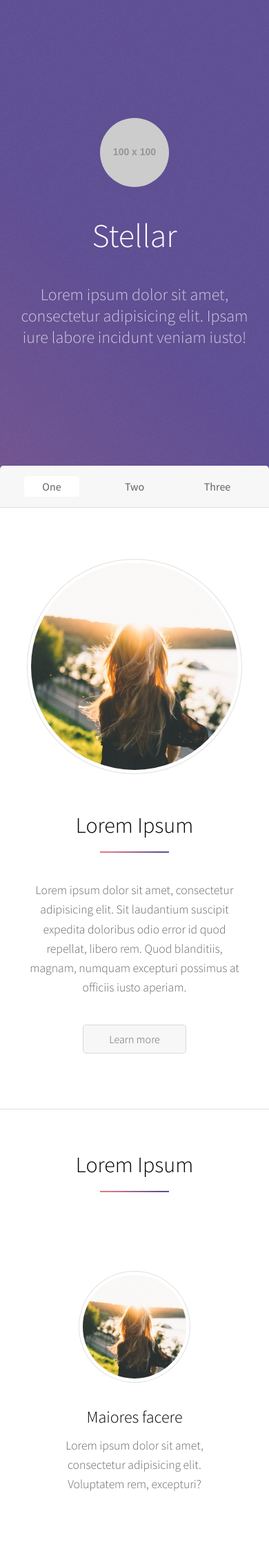
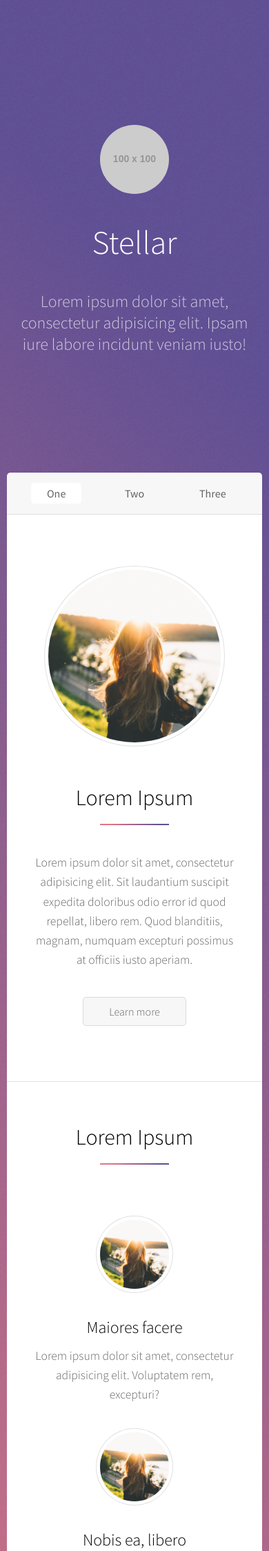
Before and after one commit to timoransky/timoransky.github.io, a PHP site: page /stellar/index.html in a window 390 px wide. Shown: the top 2248 px of the page at 69% size. Run offline with PHP 8.4, Linux system fonts and the light colour scheme; grey boxes labelled with a size stand in for pictures from a placeholder-image service; some libraries are stand-ins or nearby versions.

Commit message:
stellar theme edited media queries

```diff
--- a/stellar/index.html
+++ b/stellar/index.html
@@ -71,9 +71,9 @@
 		    $(window).scroll(function(){
 		    	scrollTop = $(window).scrollTop();
 		        if (scrollTop > $('.header').height()) {
-		        	$('.nav').addClass('fixed');
+		        	$('.content').addClass('fixed');
 		        } else {
-		        	$('.nav').removeClass('fixed');
+		        	$('.content').removeClass('fixed');
 		        }
 		    })
 		})
--- a/stellar/main.css
+++ b/stellar/main.css
@@ -70,6 +70,10 @@ h1, h2, h3, h4, h5{
 }
 
 .fixed {
+	padding-top: 40px;
+}
+
+.fixed > .nav {
 	position: fixed;
 	top: 0;
 	padding: 10px;
@@ -216,6 +220,7 @@ h1, h2, h3, h4, h5{
 }
 
 .col-row {
+	width: 100%;
 	display: flex;
 	flex-wrap: wrap;
 	align-items: flex-start;
@@ -238,10 +243,26 @@ h1, h2, h3, h4, h5{
 }
 
 @media screen and (max-width: 800px){
+	.page {
+		padding: 10px;
+	}
+	.container .image{
+		width: 250px;
+		height: 250px;
+	}
 	.col-element {
 		width: 100%;
 	}
 	.button-row {
 		flex-direction: column;
 	}
+	.col-element {
+		width: 100%;
+		min-width: 0;
+		padding: 0;
+	}
+	.col-element .image {
+		width: 100px;
+		height: 100px;
+	}
 }
```
